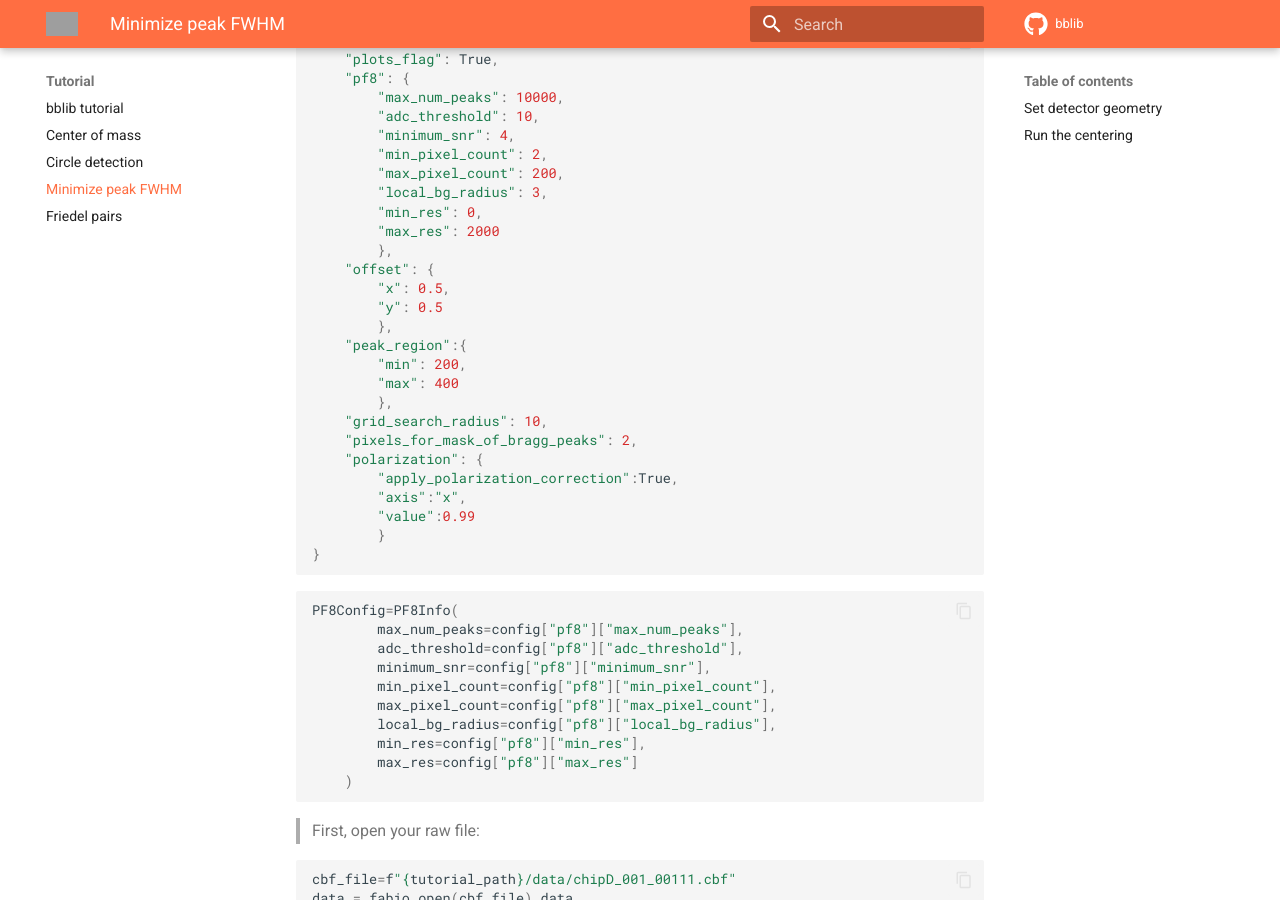
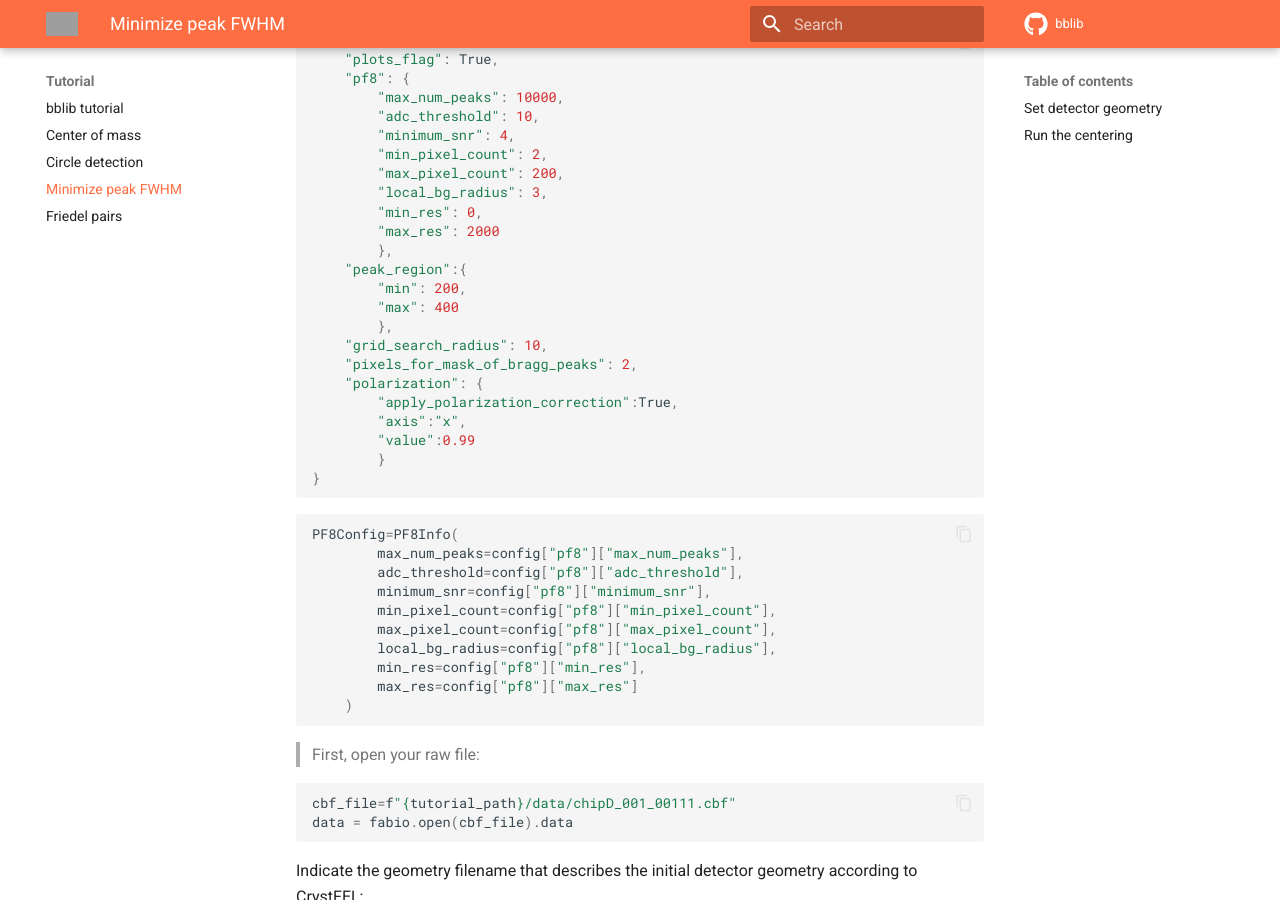
Before and after one commit to anananacr/bblib, an MkDocs documentation site: the page built from docs/tutorial/minimize_peak_fwhm/minimize_peak_fwhm.md, in a window 1280 px wide and 900 px high, scrolled down 615 px. Built offline with MkDocs 1.6.1 and Material for MkDocs 9.7.7, drawn with Linux system fonts in a browser that asks for light colours; comment, search, counter and statistics services are not loaded; grey boxes are pictures that could not be loaded.

Commit message:
Update minimize_peak_fwhm.md

```diff
--- a/docs/tutorial/minimize_peak_fwhm/minimize_peak_fwhm.md
+++ b/docs/tutorial/minimize_peak_fwhm/minimize_peak_fwhm.md
@@ -35,10 +35,6 @@ config = {
 		"local_bg_radius": 3,
 		"min_res": 0,
 		"max_res": 2000
-		},
-	"offset": {
-		"x": 0.5,
-		"y": 0.5
 		},
 	"peak_region":{
 		"min": 200,
```
